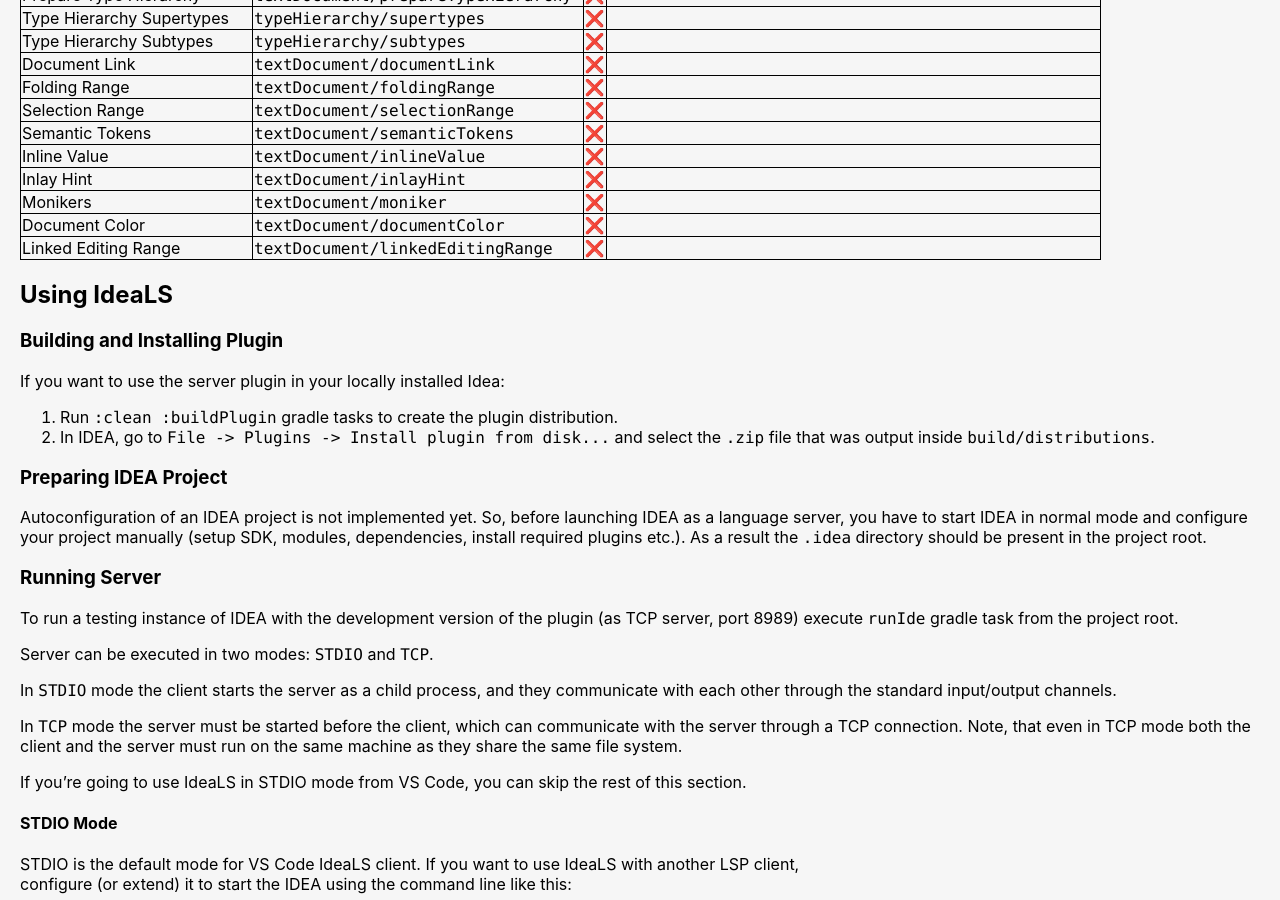
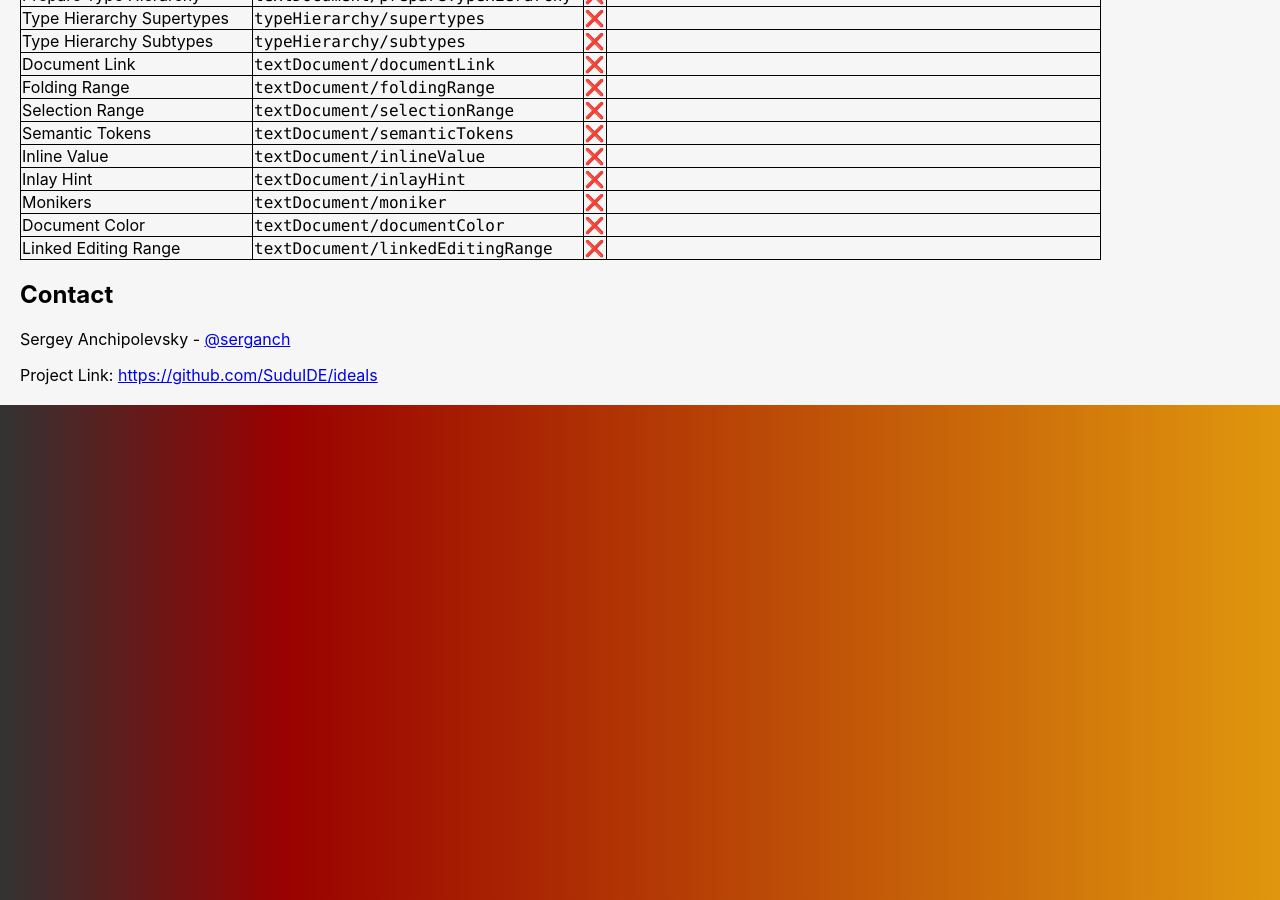
Before and after one commit to SuduIDE/toolchain-website, a Jekyll site: the page built from _projects/ideals.md, in a window 1280 px wide and 900 px high, scrolled down 2244 px. Built offline with Jekyll 4.4.1, drawn with Linux system fonts in a browser that asks for light colours; emoji names are drawn with the system emoji font; some of the changed text lies outside the part shown.

```diff
--- a/_projects/ideals.md
+++ b/_projects/ideals.md
@@ -71,91 +72,6 @@
 | Document Color                | `textDocument/documentColor`         | :x:                |                                                       |
 | Linked Editing Range          | `textDocument/linkedEditingRange`    | :x:                |                                                       |
 
-## Using IdeaLS
-
-### Building and Installing Plugin
-If you want to use the server plugin in your locally installed Idea:
-
-1. Run `:clean :buildPlugin` gradle tasks to create the plugin distribution.
-2. In IDEA, go to `File -> Plugins -> Install plugin from disk...` and select the `.zip` file that was output inside `build/distributions`.
-
-### Preparing IDEA Project
-Autoconfiguration of an IDEA project is not implemented yet.
-So, before launching IDEA as a language server, you have to start IDEA in normal mode
-and configure your project manually (setup SDK, modules, dependencies, install required plugins etc.).
-As a result the `.idea` directory should be present in the project root.
-
-### Running Server
-To run a testing instance of IDEA with the development version of the plugin (as TCP server, port 8989)
-execute `runIde` gradle task from the project root.
-
-Server can be executed in two modes: `STDIO` and `TCP`.
-
-In `STDIO` mode the client starts the server as a child process,
-and they communicate with each other through the standard input/output channels.
-
-In `TCP` mode the server must be started before the client, which can communicate with the server through a TCP connection.
-Note, that even in TCP mode both the client and the server must run on the same machine as they share the same file system.
-
-If you're going to use IdeaLS in STDIO mode from VS Code, you can skip the rest of this section.
-
-#### STDIO Mode
-STDIO is the default mode for VS Code IdeaLS client. If you want to use IdeaLS with another LSP client,
-configure (or extend) it to start the IDEA using the command line like this:
-
-`[<idea executable path>] lsp-server`.
-
-#### TCP Mode
-For TCP mode you should run IDEA before the client using command:
-
-`[<idea executable path>] lsp-server tcp [<port number>]`
-
-where `<port number>` is the port to listen, 8989 by default.
-
-#### Configuring IDEA for Headless Mode
-When using IDEA as an LSP server it must be configured to be executed in headless mode (no GUI).
-You need to add `-Djava.awt.headless=true` to a `*.vmoptions` file that your IDEA uses.
-[More information about these files you can read here](https://www.jetbrains.com/help/idea/tuning-the-ide.html#configure-jvm-options).
-
-However, if you're going to use our VS Code extension as the client in STDIO (see sections below) mode,
-you don't have to manually configure IDEA for headless mode. It's done automatically.
-
-### Building and Running Client
-IdeaLS VS Code extension project is in `client/vscode` folder.
-
-To run a development instance of the extension open that folder in VS Code
-and run one of the `Run Extension *` launch configurations according to preferred development configuration.
-
-To build and run a standalone extension first refer to the guides:
-
-[Extension implementing guide](https://code.visualstudio.com/api/language-extensions/language-server-extension-guide#lsp-sample-a-simple-language-server-for-plain-text-files)
-
-[Extension building guide](https://code.visualstudio.com/api/working-with-extensions/publishing-extension#packaging-extensions)
-
-Once you have a `vsix` file, add it to your VS Code instance by `Extensions -> Install from VSIX...`.
-
-To configure the VS Code extension:
-
-1. Open user settings (ctrl + shift + p => Open User Settings)
-2. Find extension configurations (Extensions => IdeaLS)
-3. Select run mode (STDIO or TCP)
-4. * Provide a path to the Idea **executable** (not script) if you selected STDIO on a previous step (etc. C:\Program Files\JetBrains\IDEA\bin\idea64.exe)
-* Type TCP port if you selected TCP on a previous step. 8989 is by default
-5. Restart VS Code to apply the configuration.
-
-Instead of extension configuration environment variables can also be used:
-
-| Variable name    | Description             | Expected values                            |
-| ---------------- |-------------------------|--------------------------------------------|
-| IDEALS_TRANSPORT | Run mode (or transport) | TCP, STDIO                                 |
-| IDEALS_TCP_PORT  | Port for TCP connection | Any available port number. 8989 if not set |
-| IDEALS_IJ_PATH   | Idea executable path    | Path to the IDEA binary executable         |
-
-## Contribute with us.
-
-IdeaLS is an open-source product. We welcome everyone who wants to make it better.
-If you want to contribute with us, write [@serganch](https://t.me/serganch) in Telegram.
-
 ## Contact
 
 Sergey Anchipolevsky - [@serganch](https://t.me/serganch)
```
Also changed, not shown: other parts of _projects/ideals.md (+2 -1 lines), _projects/code_editor.md (+1 -0 lines), _projects/jacodb.md (+1 -32 lines), _projects/ksmt.md (+1 -0 lines), _projects/usvm.md (+2 -1 lines), _projects/utbot.md (+1 -0 lines).
